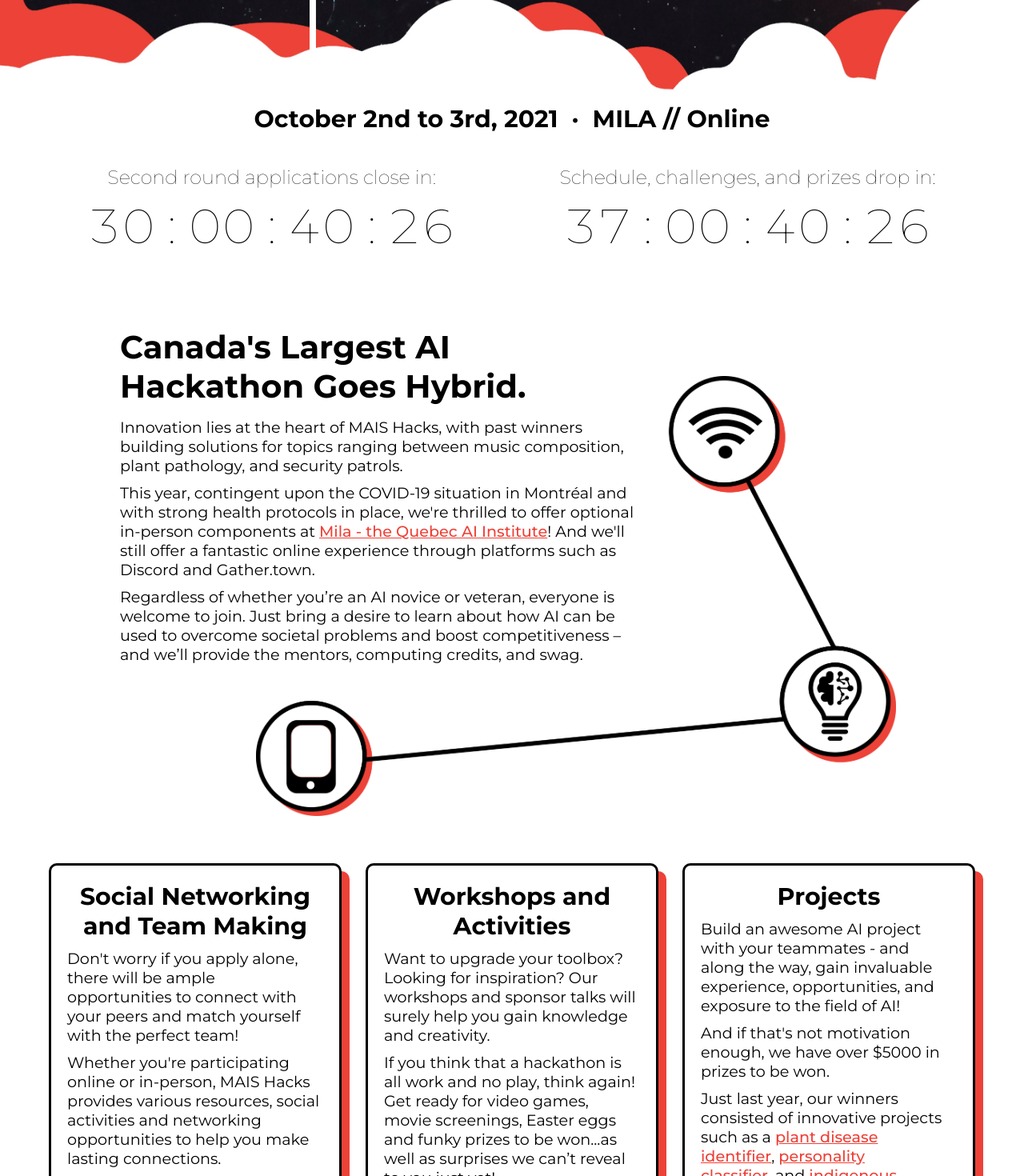
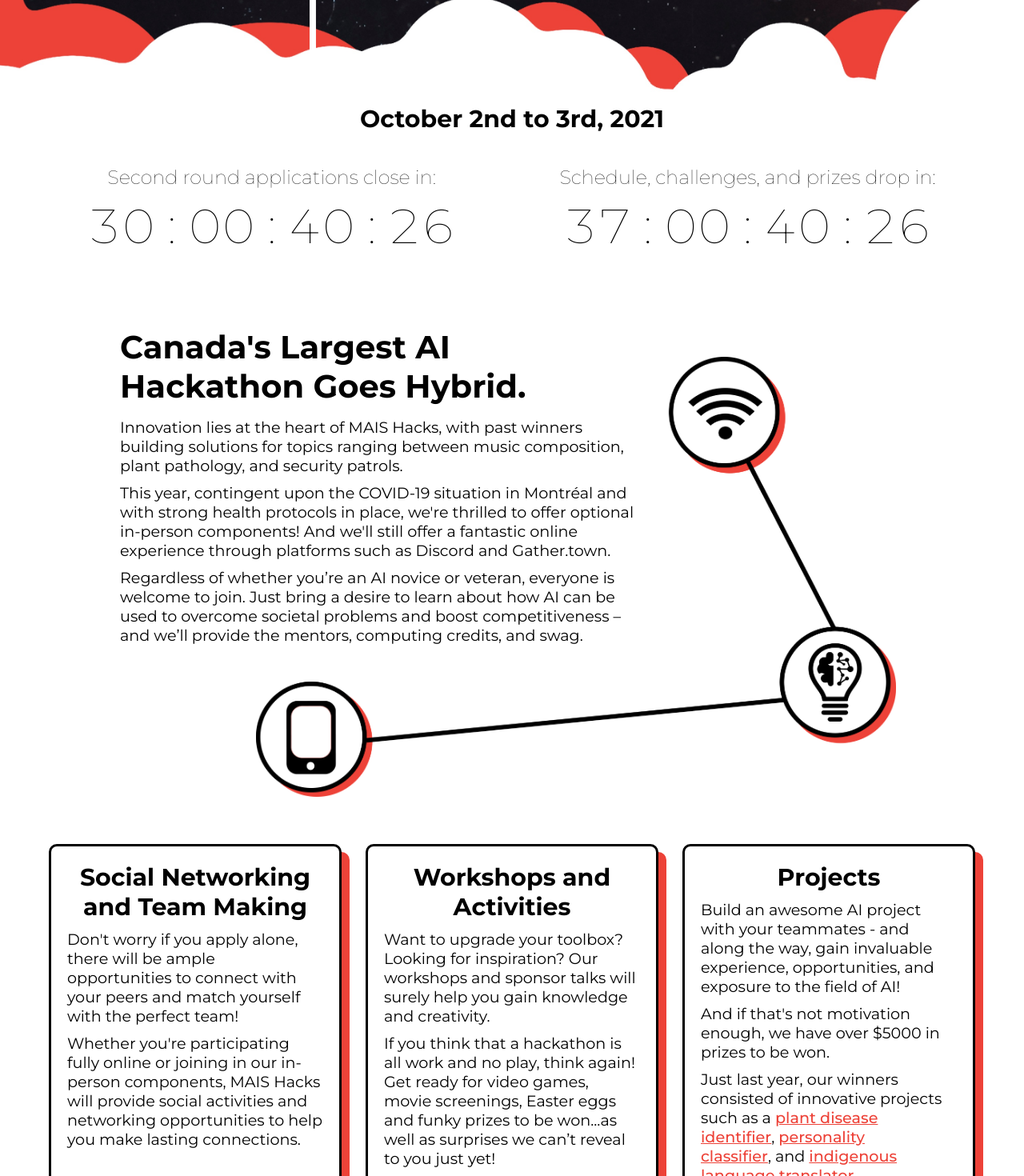
Before and after one commit to McGillAISociety/MAIShacks, a Next.js app: page / in a window 1280 px wide. Shown: the part 380-1850 px from the top of the page at 80% size. Built offline with nearby package versions, Linux system fonts and the light colour scheme.

Commit message:
RIP MILA

```diff
--- a/components/home/Info.js
+++ b/components/home/Info.js
@@ -9,7 +9,7 @@ export default function Info() {
                         <h1>Canada&apos;s Largest AI Hackathon Goes Hybrid.</h1>
                         <p>Innovation lies at the heart of MAIS Hacks, with past winners building solutions for topics ranging between music composition, plant pathology, and security patrols.
                         </p>
-                        <p>This year, contingent upon the COVID-19 situation in Montréal and with strong health protocols in place, we&apos;re thrilled to offer optional in-person components at <a href="https://mila.quebec/en/" target="_blank" rel="noreferrer">Mila - the Quebec AI Institute</a>! And we&apos;ll still offer a fantastic online experience through platforms such as Discord and Gather.town.</p>
+                        <p>This year, contingent upon the COVID-19 situation in Montréal and with strong health protocols in place, we&apos;re thrilled to offer optional in-person components! And we&apos;ll still offer a fantastic online experience through platforms such as Discord and Gather.town.</p>
                         <p>
                         Regardless of whether you’re an AI novice or veteran, everyone is welcome to join. Just bring a desire to learn about how AI can be used to overcome societal problems and boost competitiveness – and we’ll provide the mentors, computing credits, and swag.
                         </p>
@@ -23,7 +23,7 @@ export default function Info() {
             <div className={`card-border ${styles['bubble']} ${styles['bubble--left']}`}>
                 <h2>Social Networking and Team Making</h2>
                 <p>Don&apos;t worry if you apply alone, there will be ample opportunities to connect with your peers and match yourself with the perfect team!</p>
-                <p>Whether you&apos;re participating online or in-person, MAIS Hacks provides various resources, social activities and networking opportunities to help you make lasting connections.</p>
+                <p>Whether you&apos;re participating fully online or joining in our in-person components, MAIS Hacks will provide social activities and networking opportunities to help you make lasting connections.</p>
             </div>
             <div className={`card-border ${styles['bubble']} ${styles['bubble--center']}`}>
                 <h2>Workshops and Activities</h2>
--- a/components/home/Landing.js
+++ b/components/home/Landing.js
@@ -42,7 +42,7 @@ export default function Landing() {
         </div>
         <div className={`flex-container ${styles['bottom-content-container']}`}>
             <div className={styles['bottom-content']}>
-                <h2>October 2nd to 3rd, 2021 &nbsp;&middot;&nbsp; MILA // Online</h2>
+                <h2>October 2nd to 3rd, 2021</h2>
                 <div className={`flex-container ${styles['bottom-content__countdowns']}`}>
                     <div>
                         <p>Second round applications close in:</p>
--- a/components/home/Sponsors.js
+++ b/components/home/Sponsors.js
@@ -1,7 +1,7 @@
 import styles from '../../styles/Sponsors.module.scss'
 
 const sponsors = [
-    { name: 'mila', url: 'https://mila.quebec/en/', imgWidth: 300 },
+    // { name: 'mila', url: 'https://mila.quebec/en/', imgWidth: 300 },
     { name: 'sama', url: 'https://www.sama.com/careers', imgWidth: 300 },
     { name: 'cae', url: 'https://www.cae.com/careers/', imgWidth: 200 },
     { name: 'squarepoint', url: 'https://www.squarepoint-capital.com/', imgWidth: 150 }
```
